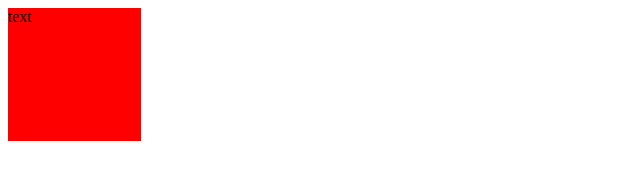
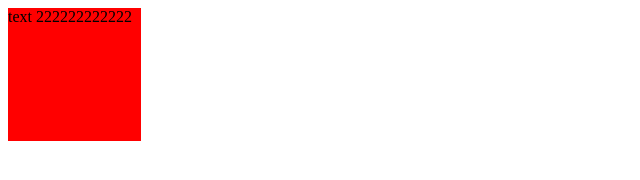
Before and after one commit to Crospyyy/crospyyy.github.io, a plain HTML site: page index.html in a window 1280 px wide. Shown: the whole page, without its empty margins (0-640 px from the left). Drawn offline with Linux system fonts and the light colour scheme.

Commit message:
Update index.html

```diff
--- a/index.html
+++ b/index.html
@@ -12,7 +12,7 @@
 
 <body>
     <div class="first">
-        text
+        text 222222222222
     </div>
 </body>
 
```
